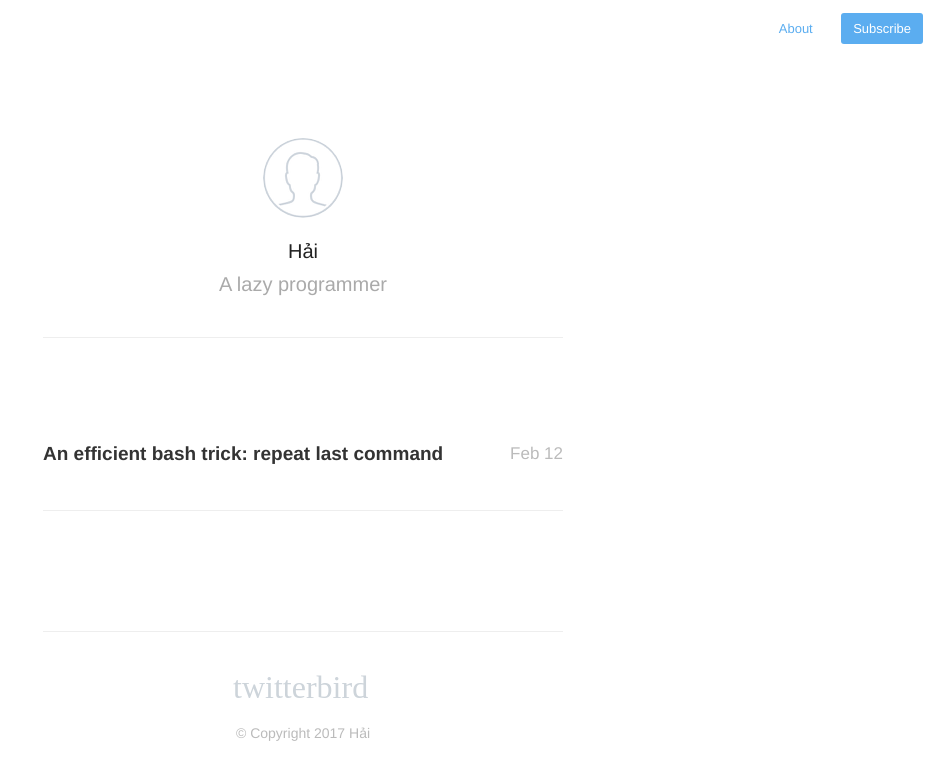
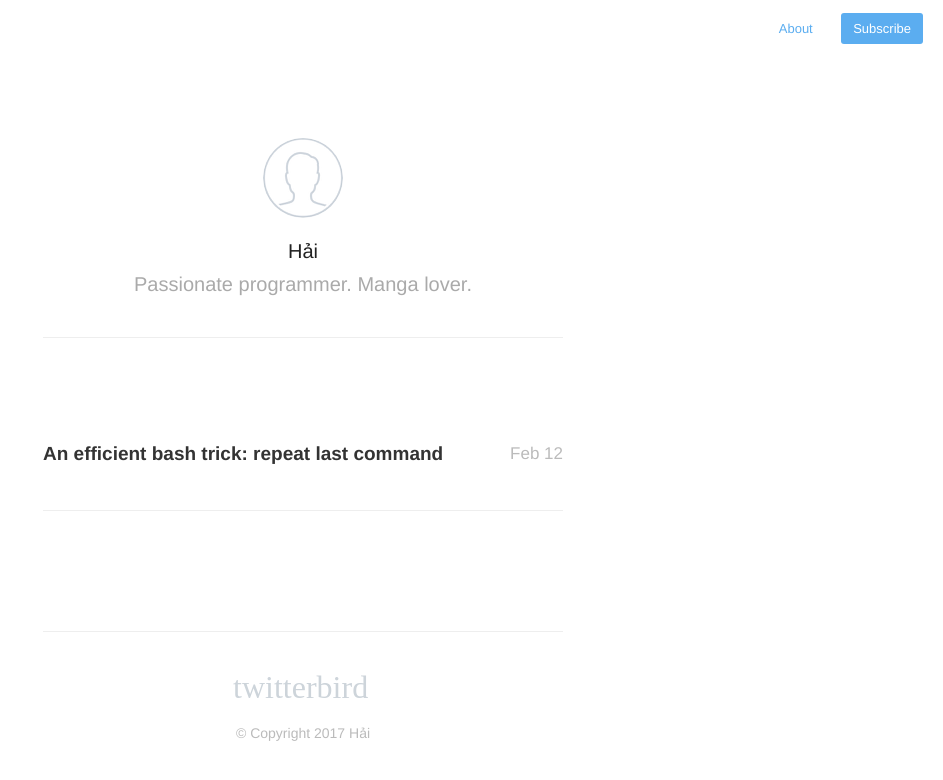
Before and after one commit to luuhai/blog, a plain HTML site: page index.html in a window 1280 px wide. Shown: the whole page, without its empty margins (337-1280 px from the left). Drawn offline with nearby package versions, Linux system fonts and the light colour scheme; a web font is replaced by a local one.

Commit message:
Update bio

```diff
--- a/index.html
+++ b/index.html
@@ -6,7 +6,7 @@
 		<meta name="viewport" content="width=device-width, initial-scale=1">
 		<meta name="author" content="Hải">
 
-		<meta name="generator" content="Hugo 0.18.1" />
+		<meta name="generator" content="Hugo 0.19-DEV" />
 		<title>A shy guy&#39;s blog</title>
 		<link rel="shortcut icon" href="https://luuhai.github.io/blog/images/favicon.ico">
 		<link rel="stylesheet" href="https://luuhai.github.io/blog/css/style.css">
@@ -27,7 +27,9 @@
 <meta property="og:url" content="https://luuhai.github.io/blog/" />
 
 
-<meta property="og:updated_time" content="2017-02-12T23:42:32&#43;07:00"/>
+
+<meta property="article:modified_time" content="2017-02-12T23:42:32&#43;07:00"/>
+
 
 
 
@@ -67,7 +69,7 @@
                 <img id="avatar" class="2x" src="https://luuhai.github.io/blog/images/avatar.png"/>
             </a>
             <h1>Hải</h1>
-            <h2>A lazy programmer</h2>
+            <h2>Passionate programmer. Manga lover.</h2>
         </header>
     </section>
 </div>
```
Also changed, not shown: 404.html (+3 -1 lines), post/an-efficient-bash-trick-repreat-last-command/index.html (+5 -2 lines), post/index.html (+5 -3 lines).
